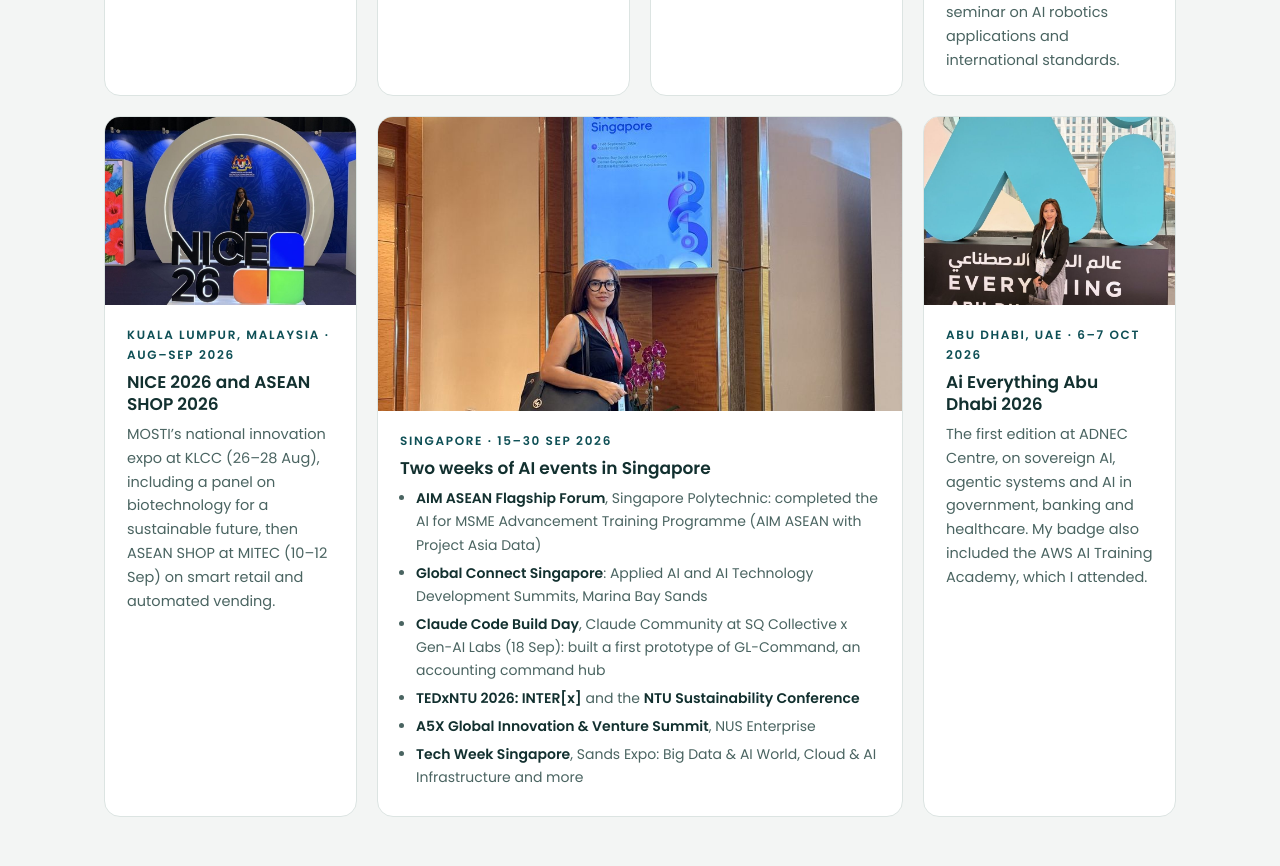
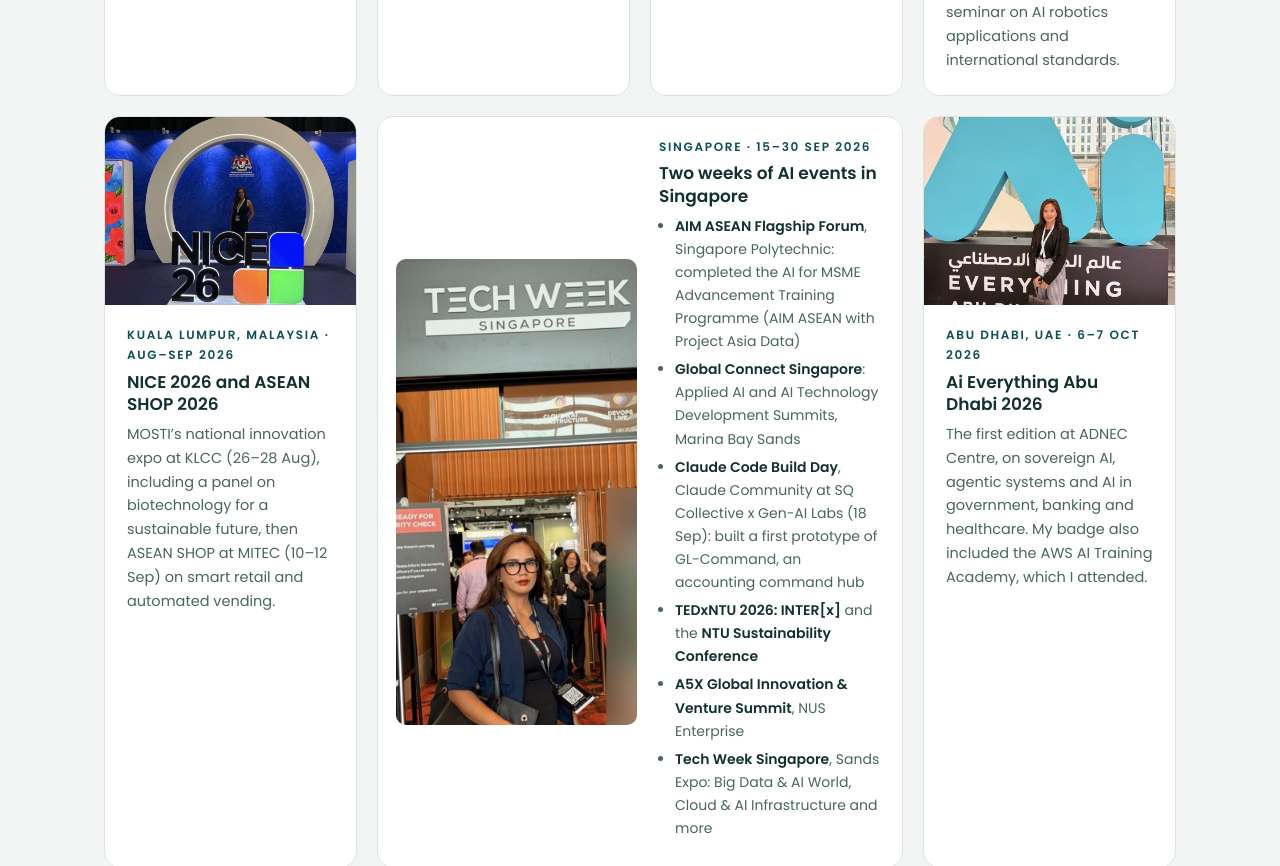
Before and after one commit to marielbuenaventura/marielbuenaventura.github.io, a plain HTML site: page index.html in a window 1280 px wide. Shown: the part 5318-6184 px from the top of the page. Drawn offline with Linux system fonts and the light colour scheme.

Commit message:
Use Tech Week Singapore photo on the Singapore card (#6)
* Add learning journey: Frankfurt, Zurich and Paris AI events

Co-Authored-By: Claude Opus 5.5 <noreply@anthropic.com>
Claude-Session: https://claude.ai/code/session_01WTiPnFn8tAnycRd44pAw24

* Feature AI Week Frankfurt and correct Zurich event details

Co-Authored-By: Claude Opus 5.5 <noreply@anthropic.com>
Claude-Session: https://claude.ai/code/session_01WTiPnFn8tAnycRd44pAw24

* Feature Hack the Feed Paris and Chef Radar Paris

Co-Authored-By: Claude Opus 5.5 <noreply@anthropic.com>
Claude-Session: https://claude.ai/code/session_01WTiPnFn8tAnycRd44pAw24

* Add Dubai AI Festival 2026 to the learning journey

Co-Authored-By: Claude Opus 5.5 <noreply@anthropic.com>
Claude-Session: https://claude.ai/code/session_01WTiPnFn8tAnycRd44pAw24

* Add Earlier in 2026 section to the learning journey

Co-Authored-By: Claude Opus 5.5 <noreply@anthropic.com>
Claude-Session: https://claude.ai/code/session_01WTiPnFn8tAnycRd44pAw24

* Add Taipei robotics sessions to Intelligent Asia card

Co-Authored-By: Claude Opus 5.5 <noreply@anthropic.com>
Claude-Session: https://claude.ai/code/session_01WTiPnFn8tAnycRd44pAw24

* Use Tech Week Singapore photo on the Singapore card

Co-Authored-By: Claude Opus 5.5 <noreply@anthropic.com>
Claude-Session: https://claude.ai/code/session_01WTiPnFn8tAnycRd44pAw24

---------

Co-authored-by: Claude <noreply@anthropic.com>

```diff
--- a/index.html
+++ b/index.html
@@ -131,7 +131,8 @@ footer a{text-decoration:none;color:var(--muted)}footer a:hover{color:var(--ocea
 .feature-link:hover{background:var(--ink)}
 @media (max-width:900px){.feature{grid-template-columns:1fr}}
 .sub{font-size:22px;margin:56px 0 18px}
-.trip[style] img{aspect-ratio:16/9;object-position:50% 30%}
+.trip.wide{flex-direction:row}.trip.wide img{width:46%;height:auto;aspect-ratio:auto;align-self:center;margin-left:18px;border-radius:10px}
+@media (max-width:600px){.trip.wide{flex-direction:column}.trip.wide img{width:100%;margin:0;border-radius:0;aspect-ratio:3/4;object-fit:cover;object-position:50% 0}}
 .evlist{margin:6px 0 0 16px;font-size:14px;color:var(--muted)}.evlist li{margin-bottom:5px}.evlist b{color:var(--ink);font-weight:600}
 @media (max-width:600px){.trip[style]{grid-column:auto!important}}
 </style>
@@ -236,7 +237,7 @@ footer a{text-decoration:none;color:var(--muted)}footer a:hover{color:var(--ocea
     <div class="trip"><img src="travel/marikina-resoles-demo-day.jpg" alt="ReSOLES Demo Day 2026 banner" loading="lazy"><div><div class="where">Marikina, Philippines · 13 Aug 2026</div><h3>ReSOLES Demo Day 2026</h3><p>“Where Innovation Becomes Impact”: startups from Marikina Polytechnic College’s ReSOLES incubator pitched at the Philippine Innovation Hub, with partners NDC and SCALE NCR.</p></div></div>
     <div class="trip"><img src="travel/taipei-intelligent-asia.jpg" alt="Mariel at Intelligent Asia 2026 in Taipei" loading="lazy"><div><div class="where">Taipei, Taiwan · 19–22 Aug 2026</div><h3>Intelligent Asia 2026</h3><p>Asia’s smart manufacturing, robotics and automation shows at TaiNEX 1 &amp; 2. I joined two robotics sessions: the International Robotics Forum on AI-powered robotics, with speakers from NVIDIA, Intel, Teradyne Robotics, Solomon and TM Robot, and TAIROA’s seminar on AI robotics applications and international standards.</p></div></div>
     <div class="trip"><img src="travel/kl-nice-2026.jpg" alt="Mariel at NICE 2026 in Kuala Lumpur" loading="lazy"><div><div class="where">Kuala Lumpur, Malaysia · Aug–Sep 2026</div><h3>NICE 2026 and ASEAN SHOP 2026</h3><p>MOSTI’s national innovation expo at KLCC (26–28 Aug), including a panel on biotechnology for a sustainable future, then ASEAN SHOP at MITEC (10–12 Sep) on smart retail and automated vending.</p></div></div>
-    <div class="trip" style="grid-column:span 2"><img src="travel/singapore-global-connect.jpg" alt="Mariel at Global Connect Singapore 2026" loading="lazy"><div><div class="where">Singapore · 15–30 Sep 2026</div><h3>Two weeks of AI events in Singapore</h3><ul class="evlist"><li><b>AIM ASEAN Flagship Forum</b>, Singapore Polytechnic: completed the AI for MSME Advancement Training Programme (AIM ASEAN with Project Asia Data)</li><li><b>Global Connect Singapore</b>: Applied AI and AI Technology Development Summits, Marina Bay Sands</li><li><b>Claude Code Build Day</b>, Claude Community at SQ Collective x Gen-AI Labs (18 Sep): built a first prototype of GL-Command, an accounting command hub</li><li><b>TEDxNTU 2026: INTER[x]</b> and the <b>NTU Sustainability Conference</b></li><li><b>A5X Global Innovation &amp; Venture Summit</b>, NUS Enterprise</li><li><b>Tech Week Singapore</b>, Sands Expo: Big Data &amp; AI World, Cloud &amp; AI Infrastructure and more</li></ul></div></div>
+    <div class="trip wide" style="grid-column:span 2"><img src="travel/singapore-tech-week.jpg" alt="Mariel under the Tech Week Singapore sign" loading="lazy"><div><div class="where">Singapore · 15–30 Sep 2026</div><h3>Two weeks of AI events in Singapore</h3><ul class="evlist"><li><b>AIM ASEAN Flagship Forum</b>, Singapore Polytechnic: completed the AI for MSME Advancement Training Programme (AIM ASEAN with Project Asia Data)</li><li><b>Global Connect Singapore</b>: Applied AI and AI Technology Development Summits, Marina Bay Sands</li><li><b>Claude Code Build Day</b>, Claude Community at SQ Collective x Gen-AI Labs (18 Sep): built a first prototype of GL-Command, an accounting command hub</li><li><b>TEDxNTU 2026: INTER[x]</b> and the <b>NTU Sustainability Conference</b></li><li><b>A5X Global Innovation &amp; Venture Summit</b>, NUS Enterprise</li><li><b>Tech Week Singapore</b>, Sands Expo: Big Data &amp; AI World, Cloud &amp; AI Infrastructure and more</li></ul></div></div>
     <div class="trip"><img src="travel/abu-dhabi-ai-everything.jpg" alt="Mariel at Ai Everything Abu Dhabi 2026" loading="lazy"><div><div class="where">Abu Dhabi, UAE · 6–7 Oct 2026</div><h3>Ai Everything Abu Dhabi 2026</h3><p>The first edition at ADNEC Centre, on sovereign AI, agentic systems and AI in government, banking and healthcare. My badge also included the AWS AI Training Academy, which I attended.</p></div></div>
   </div>
 </div></section>
```
Also changed, not shown: travel/singapore-global-connect.jpg (deleted), travel/singapore-tech-week.jpg (added).
